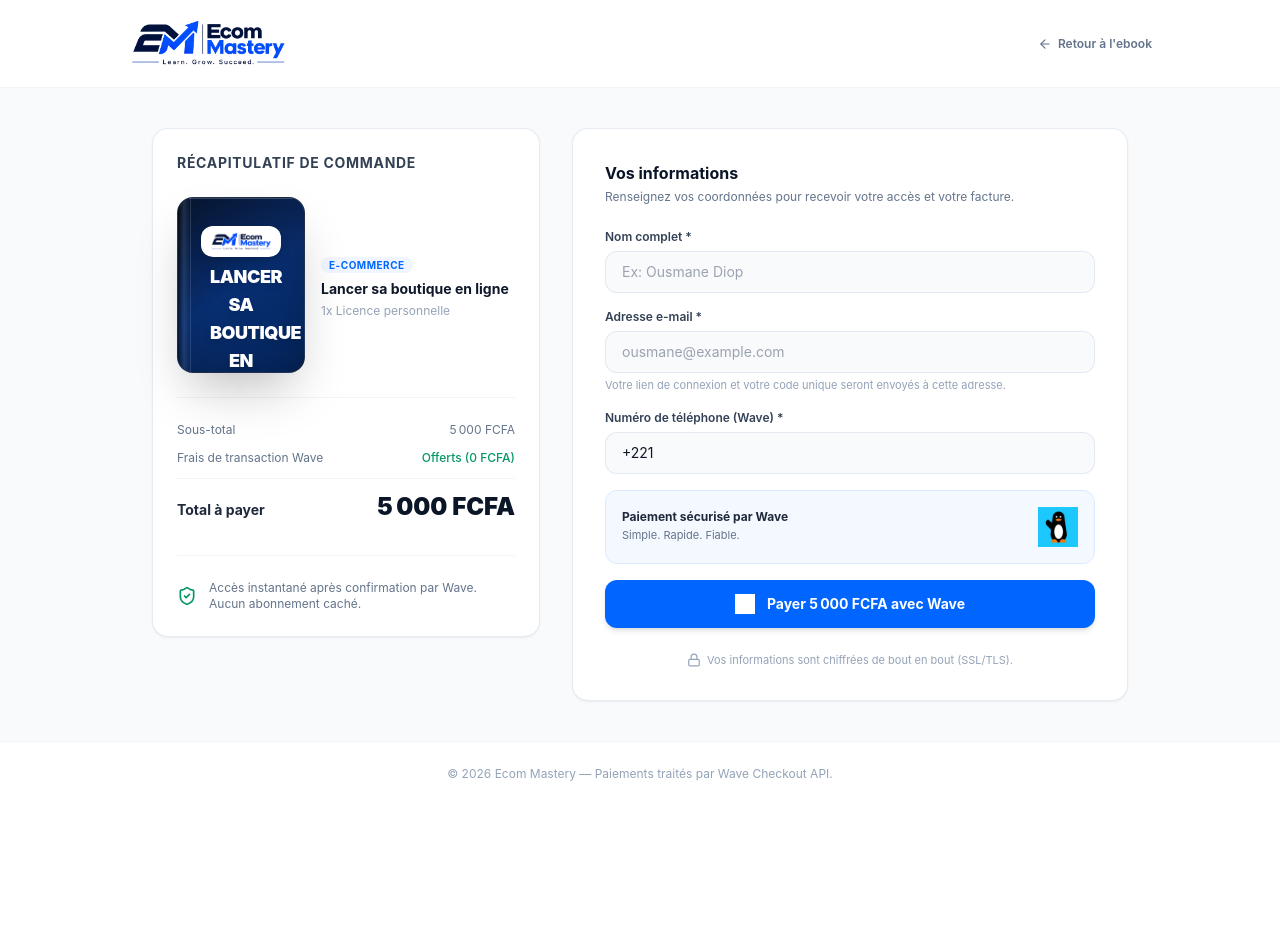
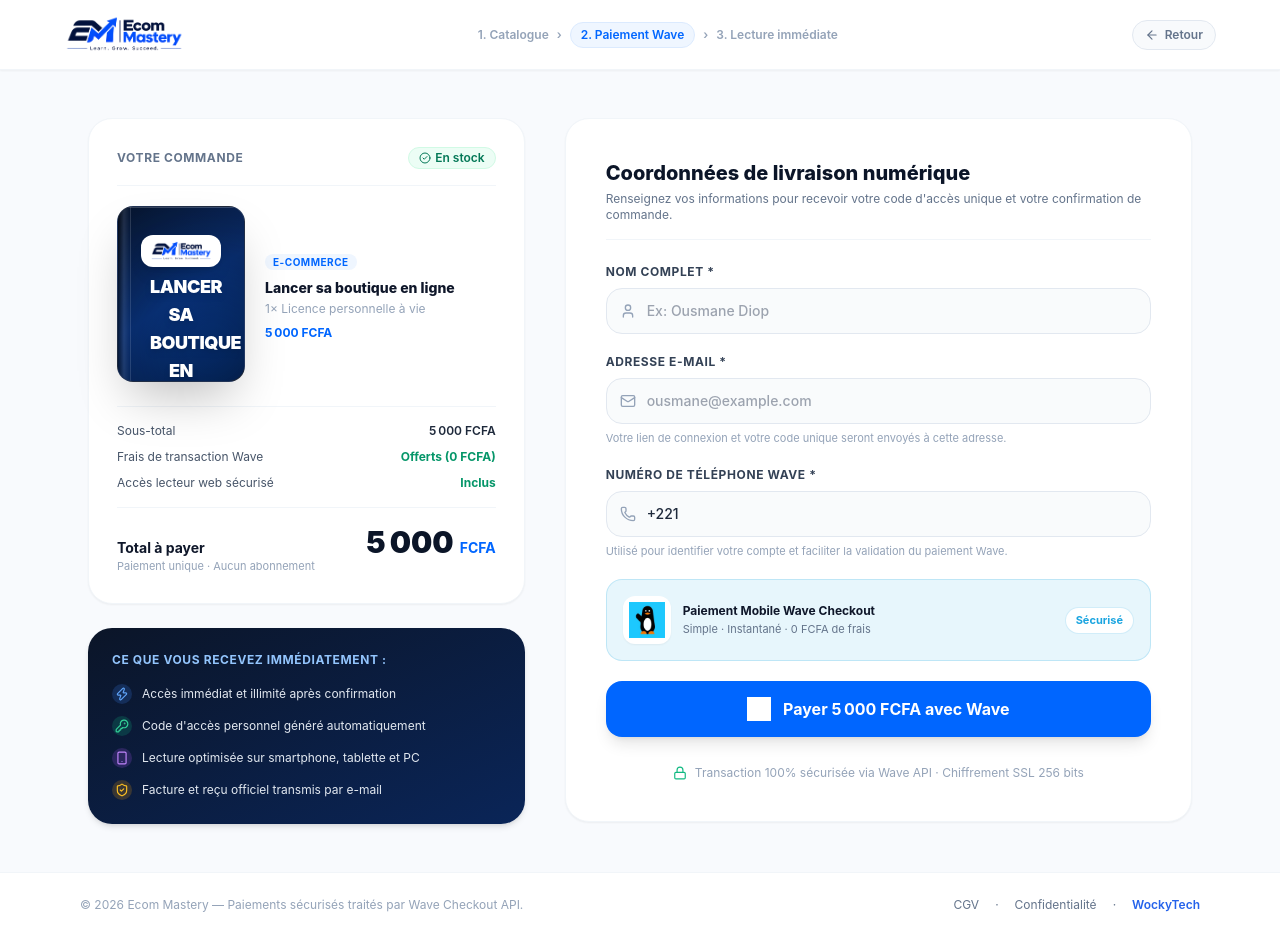
Before and after one commit to wocky6932-bit/ECOM-MASTERY, a Next.js app: page /paiement in a window 1280 px wide. Before the commit the page ends 806 px from the top, so only its background shows below. Built offline with nearby package versions, Linux system fonts and the light colour scheme.

Commit message:
style(checkout): premium redesigned payment tunnel with Wave branding, guarantee cards and step progress

```diff
--- a/src/app/paiement/page.tsx
+++ b/src/app/paiement/page.tsx
@@ -3,16 +3,27 @@
 import React, { useState, Suspense } from "react";
 import Image from "next/image";
 import Link from "next/link";
-import { useSearchParams, useRouter } from "next/navigation";
+import { useSearchParams } from "next/navigation";
 import { Logo } from "@/components/Logo";
 import { BookCover } from "@/components/BookCover";
 import { INITIAL_EBOOK, OTHER_EBOOKS } from "@/lib/seed-data";
-import { ArrowLeft, ShieldCheck, Lock, Loader2 } from "lucide-react";
+import {
+  ArrowLeft,
+  ShieldCheck,
+  Lock,
+  Loader2,
+  CheckCircle2,
+  Zap,
+  Smartphone,
+  KeyRound,
+  User,
+  Mail,
+  Phone,
+} from "lucide-react";
 
 function PaiementContent() {
   const searchParams = useSearchParams();
-  const router = useRouter();
-  const slug = searchParams.get("slug") || "lancer-sa-boutique-en-ligne";
+  const slug = searchParams.get("slug") || searchParams.get("ebook") || "lancer-sa-boutique-en-ligne";
 
   const allBooks = [INITIAL_EBOOK, ...OTHER_EBOOKS];
   const selectedProduct = allBooks.find((b) => b.slug === slug) || INITIAL_EBOOK;
@@ -28,7 +39,7 @@ function PaiementContent() {
     setErrorMessage("");
 
     if (!name.trim() || !email.trim() || !phone.trim()) {
-      setErrorMessage("Veuillez remplir tous les champs obligatoires.");
+      setErrorMessage("Veuillez renseigner tous les champs obligatoires.");
       return;
     }
 
@@ -50,203 +61,315 @@ function PaiementContent() {
         throw new Error(data.error || "Impossible d'initialiser le paiement.");
       }
 
-      // Redirection officielle vers Wave Checkout (ou simulateur de test en dev)
       if (data.waveLaunchUrl) {
         window.location.href = data.waveLaunchUrl;
       } else {
         throw new Error("URL de paiement Wave non reçue.");
       }
-    } catch (err: any) {
-      setErrorMessage(err.message || "Une erreur est survenue.");
+    } catch (err: unknown) {
+      setErrorMessage(err instanceof Error ? err.message : "Une erreur est survenue.");
       setLoading(false);
     }
   };
 
   return (
-    <div className="min-h-screen bg-slate-50 flex flex-col justify-between">
-      {/* Header simplifié du tunnel de paiement */}
-      <header className="bg-white border-b border-slate-100 py-4 px-4 sm:px-8">
-        <div className="max-w-5xl mx-auto flex items-center justify-between">
-          <Logo showSlogan={false} />
+    <div className="min-h-screen bg-[#F8FAFD] flex flex-col justify-between font-sans text-slate-800">
+      {/* Top Header du tunnel d'achat */}
+      <header className="bg-white/95 backdrop-blur-md border-b border-slate-100 sticky top-0 z-40 py-3.5 px-4 sm:px-8 shadow-sm">
+        <div className="max-w-6xl mx-auto flex items-center justify-between">
+          <Logo showSlogan={false} size="sm" />
+
+          {/* Étapes du tunnel */}
+          <div className="hidden sm:flex items-center gap-2 text-xs font-semibold text-slate-400">
+            <span className="text-slate-400">1. Catalogue</span>
+            <span>›</span>
+            <span className="text-[#0066FF] bg-blue-50 px-2.5 py-1 rounded-full border border-blue-100">
+              2. Paiement Wave
+            </span>
+            <span>›</span>
+            <span className="text-slate-400">3. Lecture immédiate</span>
+          </div>
+
           <Link
             href={`/ebook/${selectedProduct.slug}`}
-            className="inline-flex items-center gap-1.5 text-xs font-semibold text-slate-500 hover:text-slate-800 transition-colors"
+            className="inline-flex items-center gap-1.5 text-xs font-semibold text-slate-500 hover:text-slate-900 transition-colors bg-slate-50 hover:bg-slate-100 px-3 py-1.5 rounded-full border border-slate-200"
           >
             <ArrowLeft className="w-3.5 h-3.5" />
-            <span>Retour à l&apos;ebook</span>
+            <span>Retour</span>
           </Link>
         </div>
       </header>
 
-      {/* Corps du Paiement - Exactement comme la maquette */}
-      <main className="flex-1 max-w-5xl mx-auto w-full px-4 sm:px-6 py-10">
-        <div className="grid grid-cols-1 md:grid-cols-12 gap-8 items-start">
+      {/* Corps du tunnel de paiement */}
+      <main className="flex-1 max-w-6xl mx-auto w-full px-4 sm:px-6 py-8 md:py-12">
+        <div className="grid grid-cols-1 lg:grid-cols-12 gap-8 lg:gap-10 items-start">
 
-          {/* Colonne Gauche : Récapitulatif de commande */}
-          <div className="md:col-span-5 bg-white rounded-2xl border border-slate-200/80 p-6 shadow-subtle">
-            <h2 className="text-sm font-bold uppercase tracking-wider text-slate-700 mb-6">
-              Récapitulatif de commande
-            </h2>
+          {/* Colonne Gauche : Récapitulatif & Visuel Produit */}
+          <div className="lg:col-span-5 space-y-6">
+            <div className="bg-white rounded-3xl p-6 sm:p-7 shadow-sm border border-slate-100">
+              <div className="flex items-center justify-between pb-4 border-b border-slate-100 mb-5">
+                <span className="text-xs font-bold uppercase tracking-wider text-slate-500">
+                  Votre commande
+                </span>
+                <span className="text-xs font-semibold bg-emerald-50 text-emerald-700 px-2.5 py-0.5 rounded-full border border-emerald-100 flex items-center gap-1">
+                  <CheckCircle2 className="w-3 h-3" />
+                  En stock
+                </span>
+              </div>
 
-            <div className="flex items-center gap-4 pb-6 border-b border-slate-100">
+              {/* Présentation du livre */}
+              <div className="flex items-center gap-5 pb-6 border-b border-slate-100">
+                <div className="shrink-0">
                   <BookCover
                     title={selectedProduct.title}
-                subtitle="Guide pratique"
+                    category={selectedProduct.category}
                     size="sm"
-                className="flex-shrink-0"
                   />
-              <div>
+                </div>
+                <div className="flex-1 min-w-0">
                   <span className="text-[10px] font-bold uppercase tracking-wider text-[#0066FF] bg-blue-50 px-2 py-0.5 rounded-full">
                     {selectedProduct.category}
                   </span>
-                <h3 className="text-sm font-bold text-slate-900 mt-1 leading-snug">
+                  <h3 className="text-sm font-extrabold text-slate-900 mt-1.5 leading-snug">
                     {selectedProduct.title}
                   </h3>
-                <p className="text-xs text-slate-400 mt-1">1x Licence personnelle</p>
+                  <p className="text-xs text-slate-400 mt-1">1× Licence personnelle à vie</p>
+                  <p className="text-xs font-bold text-[#0066FF] mt-2">
+                    {selectedProduct.price.toLocaleString("fr-FR")} FCFA
+                  </p>
                 </div>
               </div>
 
-            <div className="pt-6 space-y-3">
-              <div className="flex justify-between text-xs text-slate-500">
+              {/* Détails du tarif */}
+              <div className="py-4 space-y-2.5 text-xs text-slate-600">
+                <div className="flex justify-between">
                   <span>Sous-total</span>
-                <span>{selectedProduct.price.toLocaleString("fr-FR")} FCFA</span>
-              </div>
-              <div className="flex justify-between text-xs text-slate-500">
-                <span>Frais de transaction Wave</span>
-                <span className="text-emerald-600 font-medium">Offerts (0 FCFA)</span>
-              </div>
-              <div className="pt-3 border-t border-slate-100 flex justify-between items-baseline">
-                <span className="text-sm font-bold text-slate-800">Total à payer</span>
-                <span className="text-2xl font-black text-[#0B1528]">
+                  <span className="font-semibold text-slate-800">
                     {selectedProduct.price.toLocaleString("fr-FR")} FCFA
                   </span>
                 </div>
+                <div className="flex justify-between">
+                  <span>Frais de transaction Wave</span>
+                  <span className="text-emerald-600 font-bold">Offerts (0 FCFA)</span>
+                </div>
+                <div className="flex justify-between">
+                  <span>Accès lecteur web sécurisé</span>
+                  <span className="text-emerald-600 font-bold">Inclus</span>
+                </div>
               </div>
 
-            <div className="mt-8 pt-6 border-t border-slate-100 flex items-center gap-3 text-xs text-slate-500">
-              <ShieldCheck className="w-5 h-5 text-emerald-600 flex-shrink-0" />
-              <span>Accès instantané après confirmation par Wave. Aucun abonnement caché.</span>
+              {/* Total final */}
+              <div className="pt-4 border-t border-slate-100 flex items-baseline justify-between">
+                <div>
+                  <p className="text-sm font-bold text-slate-900">Total à payer</p>
+                  <p className="text-[11px] text-slate-400">Paiement unique · Aucun abonnement</p>
+                </div>
+                <p className="text-2xl sm:text-3xl font-black text-[#0B1528]">
+                  {selectedProduct.price.toLocaleString("fr-FR")} <span className="text-sm font-bold text-[#0066FF]">FCFA</span>
+                </p>
+              </div>
+            </div>
+
+            {/* Carte des garanties */}
+            <div className="bg-gradient-to-br from-[#0B1528] to-[#0A2558] rounded-3xl p-6 text-white shadow-md">
+              <h4 className="text-xs font-bold uppercase tracking-wider text-blue-300 mb-4">
+                Ce que vous recevez immédiatement :
+              </h4>
+              <ul className="space-y-3 text-xs text-slate-200">
+                <li className="flex items-center gap-2.5">
+                  <div className="w-5 h-5 rounded-full bg-blue-500/20 text-blue-400 flex items-center justify-center shrink-0">
+                    <Zap className="w-3.5 h-3.5" />
+                  </div>
+                  <span>Accès immédiat et illimité après confirmation</span>
+                </li>
+                <li className="flex items-center gap-2.5">
+                  <div className="w-5 h-5 rounded-full bg-emerald-500/20 text-emerald-400 flex items-center justify-center shrink-0">
+                    <KeyRound className="w-3.5 h-3.5" />
+                  </div>
+                  <span>Code d&apos;accès personnel généré automatiquement</span>
+                </li>
+                <li className="flex items-center gap-2.5">
+                  <div className="w-5 h-5 rounded-full bg-purple-500/20 text-purple-400 flex items-center justify-center shrink-0">
+                    <Smartphone className="w-3.5 h-3.5" />
+                  </div>
+                  <span>Lecture optimisée sur smartphone, tablette et PC</span>
+                </li>
+                <li className="flex items-center gap-2.5">
+                  <div className="w-5 h-5 rounded-full bg-amber-500/20 text-amber-400 flex items-center justify-center shrink-0">
+                    <ShieldCheck className="w-3.5 h-3.5" />
+                  </div>
+                  <span>Facture et reçu officiel transmis par e-mail</span>
+                </li>
+              </ul>
             </div>
           </div>
 
           {/* Colonne Droite : Formulaire d'achat et Paiement Wave */}
-          <div className="md:col-span-7 bg-white rounded-2xl border border-slate-200/80 p-6 sm:p-8 shadow-subtle">
-            <h2 className="text-base font-bold text-[#0B1528] mb-1">
-              Vos informations
+          <div className="lg:col-span-7">
+            <div className="bg-white rounded-3xl p-6 sm:p-8 md:p-10 shadow-sm border border-slate-100">
+
+              <div className="mb-6 pb-4 border-b border-slate-100">
+                <h2 className="text-xl font-extrabold text-[#0B1528]">
+                  Coordonnées de livraison numérique
                 </h2>
-            <p className="text-xs text-slate-500 mb-6">
-              Renseignez vos coordonnées pour recevoir votre accès et votre facture.
+                <p className="text-xs text-slate-500 mt-1">
+                  Renseignez vos informations pour recevoir votre code d&apos;accès unique et votre confirmation de commande.
                 </p>
+              </div>
 
               {errorMessage && (
-              <div className="mb-6 p-3 rounded-xl bg-red-50 border border-red-200 text-xs text-red-700">
+                <div className="mb-6 p-4 rounded-2xl bg-red-50 border border-red-200 text-xs text-red-700 font-medium">
                   {errorMessage}
                 </div>
               )}
 
-            <form onSubmit={handleSubmit} className="space-y-4">
+              <form onSubmit={handleSubmit} className="space-y-5">
+
+                {/* Nom complet */}
                 <div>
-                <label className="block text-xs font-semibold text-slate-700 mb-1.5">
+                  <label className="block text-xs font-bold text-slate-700 uppercase tracking-wider mb-2">
                     Nom complet *
                   </label>
+                  <div className="relative">
+                    <div className="absolute inset-y-0 left-0 pl-3.5 flex items-center pointer-events-none text-slate-400">
+                      <User className="w-4 h-4" />
+                    </div>
                     <input
                       type="text"
                       required
                       placeholder="Ex: Ousmane Diop"
                       value={name}
                       onChange={(e) => setName(e.target.value)}
-                  className="w-full px-4 py-2.5 bg-slate-50 border border-slate-200/90 rounded-xl text-sm focus:outline-none focus:ring-2 focus:ring-[#0066FF] focus:border-transparent transition-all"
+                      className="w-full pl-10 pr-4 py-3 bg-slate-50/80 border border-slate-200 rounded-2xl text-sm focus:outline-none focus:ring-2 focus:ring-[#0066FF] focus:bg-white transition-all font-medium"
                     />
                   </div>
+                </div>
 
+                {/* Adresse e-mail */}
                 <div>
-                <label className="block text-xs font-semibold text-slate-700 mb-1.5">
+                  <label className="block text-xs font-bold text-slate-700 uppercase tracking-wider mb-2">
                     Adresse e-mail *
                   </label>
+                  <div className="relative">
+                    <div className="absolute inset-y-0 left-0 pl-3.5 flex items-center pointer-events-none text-slate-400">
+                      <Mail className="w-4 h-4" />
+                    </div>
                     <input
                       type="email"
                       required
                       placeholder="ousmane@example.com"
                       value={email}
                       onChange={(e) => setEmail(e.target.value)}
-                  className="w-full px-4 py-2.5 bg-slate-50 border border-slate-200/90 rounded-xl text-sm focus:outline-none focus:ring-2 focus:ring-[#0066FF] focus:border-transparent transition-all"
+                      className="w-full pl-10 pr-4 py-3 bg-slate-50/80 border border-slate-200 rounded-2xl text-sm focus:outline-none focus:ring-2 focus:ring-[#0066FF] focus:bg-white transition-all font-medium"
                     />
-                <span className="text-[11px] text-slate-400 mt-1 block">
+                  </div>
+                  <p className="text-[11px] text-slate-400 mt-1.5">
                     Votre lien de connexion et votre code unique seront envoyés à cette adresse.
-                </span>
+                  </p>
                 </div>
 
+                {/* Téléphone Wave */}
                 <div>
-                <label className="block text-xs font-semibold text-slate-700 mb-1.5">
-                  Numéro de téléphone (Wave) *
+                  <label className="block text-xs font-bold text-slate-700 uppercase tracking-wider mb-2">
+                    Numéro de téléphone Wave *
                   </label>
+                  <div className="relative">
+                    <div className="absolute inset-y-0 left-0 pl-3.5 flex items-center pointer-events-none text-slate-400">
+                      <Phone className="w-4 h-4" />
+                    </div>
                     <input
                       type="tel"
                       required
                       placeholder="+221 77 123 45 67"
                       value={phone}
                       onChange={(e) => setPhone(e.target.value)}
-                  className="w-full px-4 py-2.5 bg-slate-50 border border-slate-200/90 rounded-xl text-sm focus:outline-none focus:ring-2 focus:ring-[#0066FF] focus:border-transparent transition-all"
+                      className="w-full pl-10 pr-4 py-3 bg-slate-50/80 border border-slate-200 rounded-2xl text-sm focus:outline-none focus:ring-2 focus:ring-[#0066FF] focus:bg-white transition-all font-medium"
                     />
                   </div>
+                  <p className="text-[11px] text-slate-400 mt-1.5">
+                    Utilisé pour identifier votre compte et faciliter la validation du paiement Wave.
+                  </p>
+                </div>
 
-              {/* Bloc Réassurance Wave officiel avec pingouin Wave */}
-              <div className="mt-6 p-4 rounded-xl bg-blue-50/70 border border-blue-100 flex items-center justify-between">
-                <div>
-                  <h4 className="text-xs font-bold text-slate-800">Paiement sécurisé par Wave</h4>
-                  <p className="text-[11px] text-slate-500 mt-0.5">Simple. Rapide. Fiable.</p>
-                </div>
-                <div className="relative w-10 h-10 flex-shrink-0">
+                {/* Bannière Wave Officielle */}
+                <div className="mt-6 p-4 rounded-2xl bg-[#1BA5E0]/10 border border-[#1BA5E0]/20 flex items-center justify-between">
+                  <div className="flex items-center gap-3">
+                    <div className="w-12 h-12 relative shrink-0 bg-white rounded-xl shadow-sm p-1.5 flex items-center justify-center">
                       <Image
                         src="/images/wave-penguin.png"
                         alt="Wave"
-                    width={40}
-                    height={40}
+                        width={36}
+                        height={36}
                         className="object-contain"
                       />
                     </div>
+                    <div>
+                      <h4 className="text-xs font-bold text-slate-900">Paiement Mobile Wave Checkout</h4>
+                      <p className="text-[11px] text-slate-500 mt-0.5">Simple · Instantané · 0 FCFA de frais</p>
+                    </div>
+                  </div>
+                  <span className="text-[11px] font-bold text-[#1BA5E0] bg-white px-2.5 py-1 rounded-full shadow-xs border border-[#1BA5E0]/20">
+                    Sécurisé
+                  </span>
                 </div>
 
                 {/* Bouton de paiement officiel Wave */}
                 <button
                   type="submit"
                   disabled={loading}
-                className="w-full mt-4 flex items-center justify-center gap-3 bg-[#0066FF] hover:bg-[#0052CC] text-white py-3.5 px-6 rounded-xl font-bold text-sm shadow-md hover:shadow-lg transition-all disabled:opacity-75 disabled:cursor-not-allowed"
+                  className="w-full mt-4 flex items-center justify-center gap-3 bg-[#0066FF] hover:bg-[#0052CC] text-white py-4 px-8 rounded-2xl font-bold text-base shadow-lg hover:shadow-xl transition-all disabled:opacity-75 disabled:cursor-not-allowed transform hover:-translate-y-0.5 cursor-pointer"
                 >
                   {loading ? (
                     <>
-                    <Loader2 className="w-4 h-4 animate-spin" />
-                    <span>Redirection vers Wave...</span>
+                      <Loader2 className="w-5 h-5 animate-spin" />
+                      <span>Connexion à Wave en cours...</span>
                     </>
                   ) : (
                     <>
-                    <div className="w-5 h-5 relative">
+                      <div className="w-6 h-6 relative shrink-0">
                         <Image
                           src="/images/wave-penguin.png"
                           alt="Wave"
-                        width={20}
-                        height={20}
+                          width={24}
+                          height={24}
                           className="object-contain brightness-0 invert"
                         />
                       </div>
-                    <span>Payer {selectedProduct.price.toLocaleString("fr-FR")} FCFA avec Wave</span>
+                      <span>
+                        Payer {selectedProduct.price.toLocaleString("fr-FR")} FCFA avec Wave
+                      </span>
                     </>
                   )}
                 </button>
 
-              <div className="pt-2 text-center flex items-center justify-center gap-1.5 text-[11px] text-slate-400">
-                <Lock className="w-3.5 h-3.5 text-slate-400" />
-                <span>Vos informations sont chiffrées de bout en bout (SSL/TLS).</span>
+                {/* Réassurance sous le bouton */}
+                <div className="pt-2 text-center flex items-center justify-center gap-2 text-xs text-slate-400">
+                  <Lock className="w-3.5 h-3.5 text-emerald-500" />
+                  <span>Transaction 100% sécurisée via Wave API · Chiffrement SSL 256 bits</span>
                 </div>
+
               </form>
+
+            </div>
           </div>
 
         </div>
       </main>
 
-      {/* Footer minimaliste de paiement */}
+      {/* Footer minimaliste et rassurant */}
       <footer className="py-6 text-center text-xs text-slate-400 border-t border-slate-100 bg-white">
-        © {new Date().getFullYear()} Ecom Mastery — Paiements traités par Wave Checkout API.
+        <div className="max-w-6xl mx-auto px-4 flex flex-col sm:flex-row items-center justify-between gap-2">
+          <p>© {new Date().getFullYear()} Ecom Mastery — Paiements sécurisés traités par Wave Checkout API.</p>
+          <div className="flex items-center gap-4 text-slate-500">
+            <Link href="/cgv" className="hover:underline">CGV</Link>
+            <span>·</span>
+            <Link href="/confidentialite" className="hover:underline">Confidentialité</Link>
+            <span>·</span>
+            <a href="https://wockytech.xyz" target="_blank" rel="noreferrer" className="text-blue-600 font-semibold hover:underline">
+              WockyTech
+            </a>
+          </div>
+        </div>
       </footer>
     </div>
   );
@@ -254,7 +377,7 @@ function PaiementContent() {
 
 export default function PaiementPage() {
   return (
-    <Suspense fallback={<div className="p-12 text-center text-slate-500">Chargement...</div>}>
+    <Suspense fallback={<div className="min-h-screen flex items-center justify-center text-slate-400 text-sm">Chargement du tunnel sécurisé...</div>}>
       <PaiementContent />
     </Suspense>
   );
```
Lines whose indentation alone changed are shown as unchanged.
